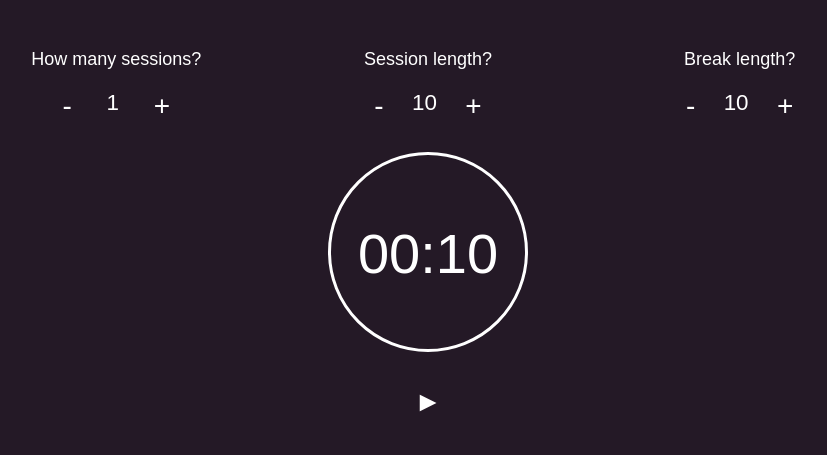
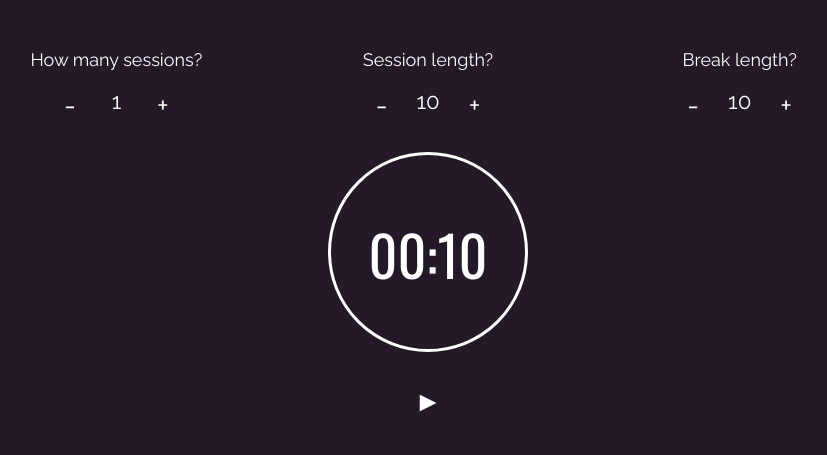
Before and after one commit to irinap13/fcc8-pomodoro, a plain HTML site: page index.html in a window 1280 px wide. Shown: the whole page, without its empty margins (212-1039 px from the left). Drawn offline with nearby package versions, Linux system fonts and the light colour scheme.

Commit message:
Link fonts

```diff
--- a/index.html
+++ b/index.html
@@ -4,7 +4,7 @@
 	<meta charset="UTF-8">
 	<title>FreeCodeCamp #8</title>
 	<meta name="viewport" content="width=device-width, initial-scale=1">
-	<link href='https://fonts.googleapis.com/css?family=Slabo+27px|PT+Sans' rel='stylesheet' type='text/css'>
+	<link href='https://fonts.googleapis.com/css?family=Oswald|Raleway' rel='stylesheet' type='text/css'>
 	<link href='https://maxcdn.bootstrapcdn.com/bootstrap/3.3.6/css/bootstrap.min.css' rel='stylesheet' type='text/css'>
 	<link href='https://cdnjs.cloudflare.com/ajax/libs/animate.css/3.5.1/animate.min.css' rel='stylesheet' type='text/css'>
 	<script src='https://code.jquery.com/jquery-2.2.4.min.js'></script>
```
